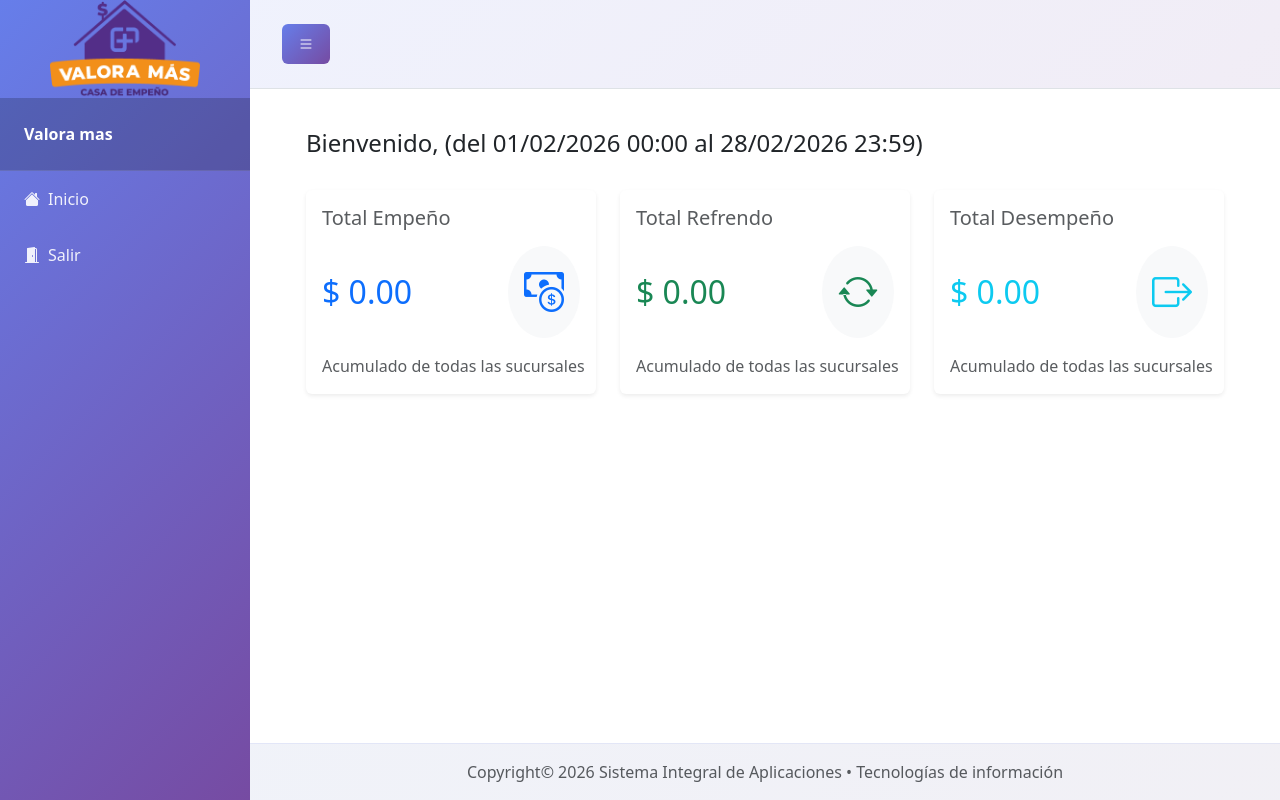
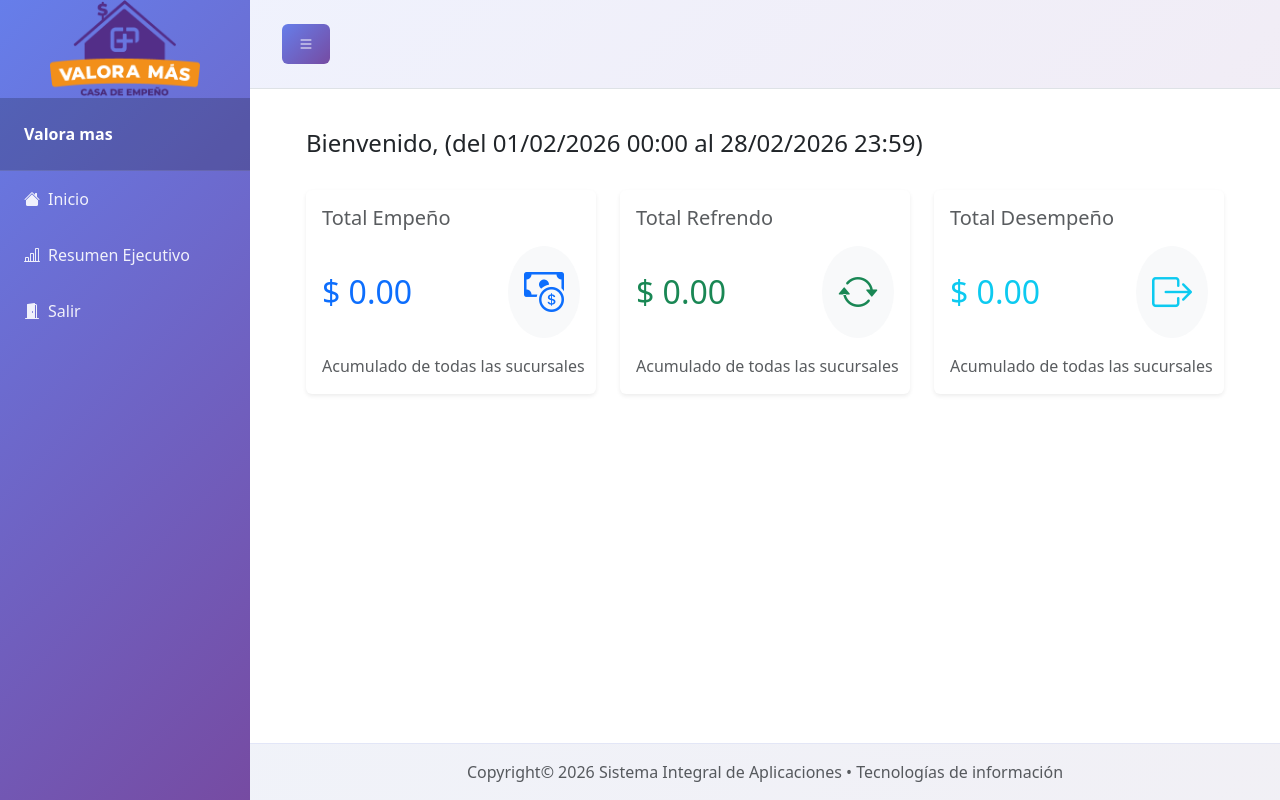
Before and after one commit to ROBERTO5599/bipower, a Laravel app: page /home in a window 1280 px wide. Run offline with Laravel 12, Linux system fonts and the light colour scheme; the visitor is signed in with stand-in values (Sample User, id 1); data that the repository does not hold is empty; style sheets or scripts are compiled from the project's sources; some web fonts are replaced.

Commit message:
Add Resumen Ejecutivo to sidebar and fix route access
- Added a navigation link to 'Resumen Ejecutivo' in `resources/views/employees/layouts/main.blade.php`.
- The controller `ResumenEjecutivoController` handles both the initial view and filtering via the same `index` method, supporting the user's requirement for a single route.
- Ensured the dashboard layout includes the new link for easy access.

Co-authored-by: ROBERTO5599 <102833827+ROBERTO5599@users.noreply.github.com>

```diff
--- a/resources/views/employees/layouts/main.blade.php
+++ b/resources/views/employees/layouts/main.blade.php
@@ -154,6 +154,9 @@
                 <a href="{{ url('/home') }}" class="list-group-item list-group-item-action">
                     <i class="bi bi-house-fill me-2"></i>Inicio
                 </a>
+                <a href="{{ route('resumen-ejecutivo.index') }}" class="list-group-item list-group-item-action">
+                    <i class="bi bi-bar-chart-line me-2"></i>Resumen Ejecutivo
+                </a>
                 <a class="list-group-item list-group-item-action" href="{{ route('logout') }}"
                    onclick="event.preventDefault();
                                  document.getElementById('logout-form').submit();">
```
